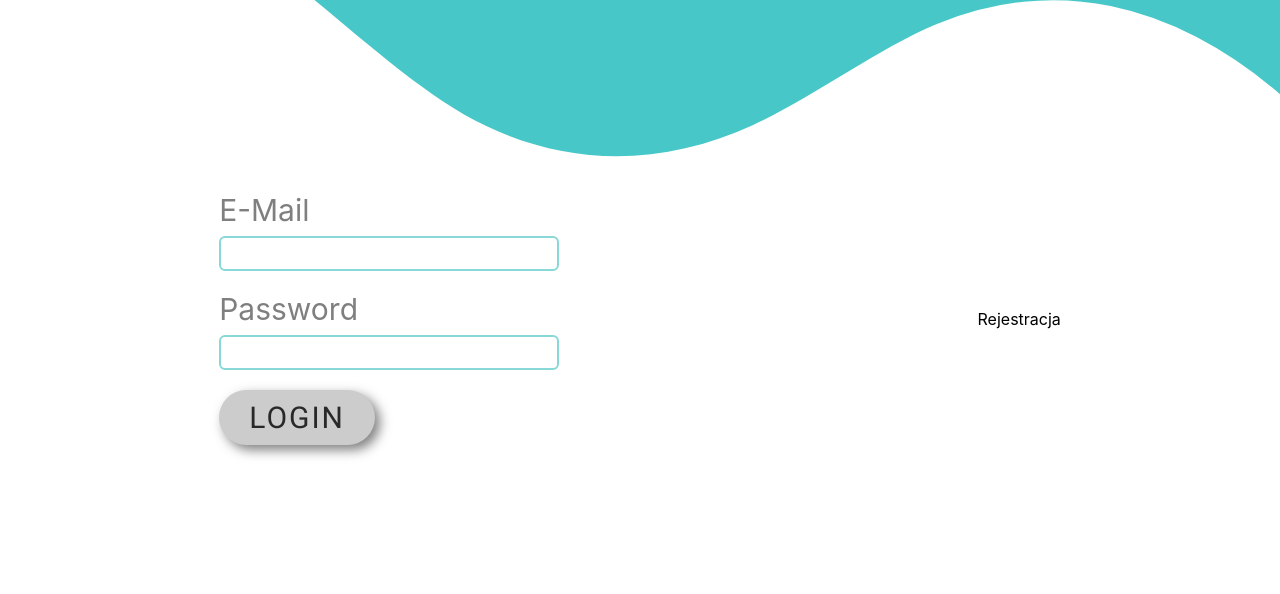
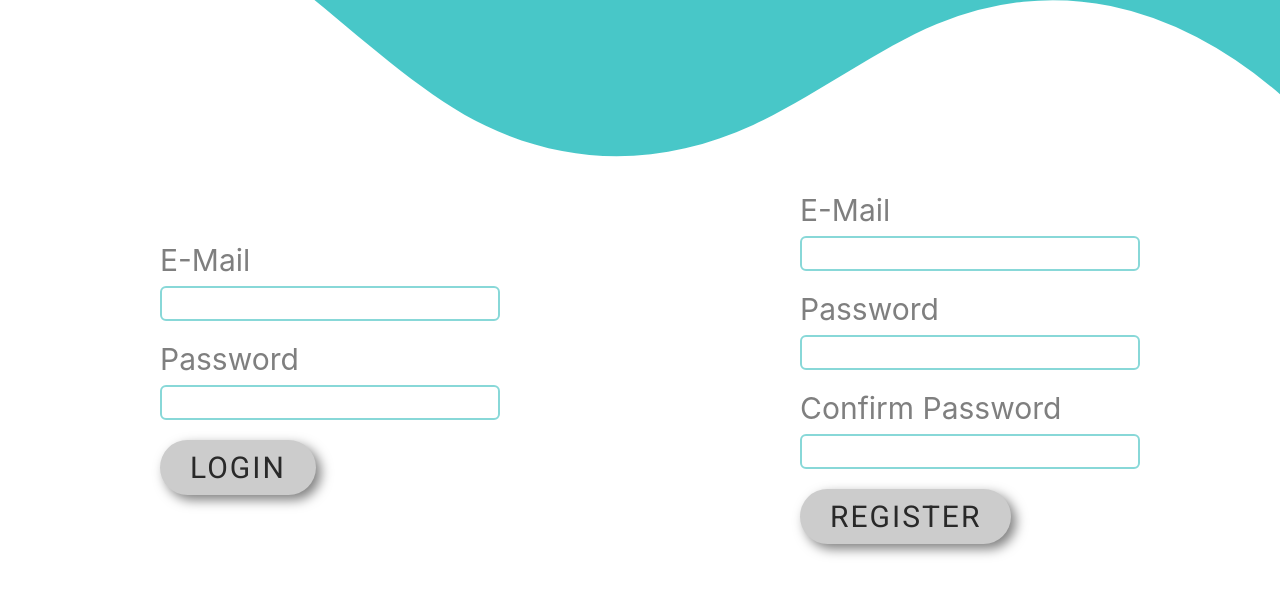
Before and after one commit to AKoczanski/expense-managment, a React (Create React App) app: page /login in a window 1280 px wide. Shown: the top 594 px of the page. Built offline with nearby package versions, Linux system fonts and the light colour scheme.

Commit message:
Add registration component

```diff
--- a/src/components/Form/Registration/Registration.js
+++ b/src/components/Form/Registration/Registration.js
@@ -0,0 +1,108 @@
+import React from "react";
+import Form from "../Form";
+import InputField from "../InputField";
+import Button from "../../UI/Button";
+import useInput from "../../../hooks/use-input";
+import classes from "./Registration.module.css";
+
+const Registration = () => {
+  const {
+    value: emailValue,
+    isValid: emailIsValid,
+    hasError: emailHasError,
+    valueChangeHandler: emailChangeHandler,
+    inputBlurHandler: emailBlurHandler,
+    reset: emailReset,
+  } = useInput((value) => value.includes("@"));
+
+  const {
+    value: passwordValue,
+    isValid: passwordIsValid,
+    hasError: passwordHasError,
+    valueChangeHandler: passwordChangeHandler,
+    inputBlurHandler: passwordBlurHandler,
+    reset: passwordReset,
+  } = useInput((value) => value.trim().length > 0);
+
+  const {
+    value: passwordConfirmValue,
+    isValid: passwordConfirmIsValid,
+    hasError: passwordConfirmHasError,
+    valueChangeHandler: passwordConfirmChangeHandler,
+    inputBlurHandler: passwordConfirmBlurHandler,
+    reset: passwordConfirmReset,
+  } = useInput((value) => value.trim().length > 0);
+
+  let isValidForm;
+  let isPasswordConfirmed;
+  if (emailIsValid && passwordIsValid && passwordConfirmIsValid) {
+    isValidForm = true;
+  }
+  if (passwordValue !== passwordConfirmValue) {
+    isValidForm = false;
+    isPasswordConfirmed = true;
+  }
+
+  const onSubmitHandler = (event) => {
+    event.preventDefault();
+    emailReset();
+    passwordReset();
+    passwordConfirmReset();
+  };
+
+  return (
+    <Form onSubmit={onSubmitHandler}>
+      <InputField
+        className={classes.InputContainer}
+        label="E-Mail"
+        htmlFor="email"
+        id="email"
+        type="email"
+        value={emailValue}
+        onChange={emailChangeHandler}
+        onBlur={emailBlurHandler}
+      />
+      {emailHasError && (
+        <p className={classes.Paragraph}>Please enter the valid email!</p>
+      )}
+      <InputField
+        className={classes.InputContainer}
+        label="Password"
+        htmlFor="password"
+        id="password"
+        type="password"
+        value={passwordValue}
+        onChange={passwordChangeHandler}
+        onBlur={passwordBlurHandler}
+      />
+      {passwordHasError && (
+        <p className={classes.Paragraph}>Please enter the valid password!</p>
+      )}
+      <InputField
+        className={classes.InputContainer}
+        label="Confirm Password"
+        htmlFor="confrim"
+        id="confirm"
+        type="password"
+        value={passwordConfirmValue}
+        onChange={passwordConfirmChangeHandler}
+        onBlur={passwordConfirmBlurHandler}
+      />
+      {passwordConfirmHasError && (
+        <p className={classes.Paragraph}>Please enter the valid password!</p>
+      )}
+      {isPasswordConfirmed && (
+        <p className={classes.Paragraph}>Passwords are not the same!</p>
+      )}
+      <Button
+        className={!isValidForm ? classes.InvalidBtn : ""}
+        disabled={!isValidForm}
+        type="submit"
+      >
+        Register
+      </Button>
+    </Form>
+  );
+};
+
+export default Registration;
--- a/src/components/Form/Registration/Registration.module.css
+++ b/src/components/Form/Registration/Registration.module.css
@@ -0,0 +1,49 @@
+.InputContainer {
+    display: flex;
+    flex-direction: column;
+    width: 20rem;
+}
+
+.InputContainer label {
+    font-size: 30px;
+    margin-bottom: 0.5rem;
+    color: rgba(0, 0, 0, 0.5);
+}
+
+.InputContainer input {
+    width: 100%;
+    padding: 0.5rem;
+    border-radius: 6px;
+    max-width: 100%;
+    border: 2px solid #88D8D8;
+    margin-bottom: 20px;
+}
+
+.InputContainer input:focus {
+    outline: none;
+}
+
+.InvalidBtn:disabled,
+.InvalidBtn:disabled:active,
+.InvalidBtn:disabled:hover {
+    background-color: #ccc;
+    color: #292929;
+    border-color: #ccc;
+    cursor: not-allowed;
+}
+
+.InvalidInput input {
+    border: 1px solid #b40e0e;
+    background-color: #fddddd;
+}
+
+.InvalidInput input:focus {
+    border-color: #ff8800;
+    background-color: #fbe8d2;
+}
+
+.Paragraph {
+    font-size: 22px;
+    color: red;
+    margin-top: -20px;
+}
--- a/src/components/FormContainer/FormContainer.js
+++ b/src/components/FormContainer/FormContainer.js
@@ -2,6 +2,7 @@ import React from "react";
 import Waves from "../UI/Waves";
 import classes from "./FormContainer.module.css";
 import Login from "../Form/Login/Login";
+import Registration from "../Form/Registration/Registration";
 
 const FormContainer = () => {
   return (
@@ -9,7 +10,7 @@ const FormContainer = () => {
       <div className={classes.FormContainer}>
         <div className={classes.FlexContainer}>
           <Login />
-          <div>Rejestracja</div>
+          <Registration />
         </div>
       </div>
     </Waves>
```
